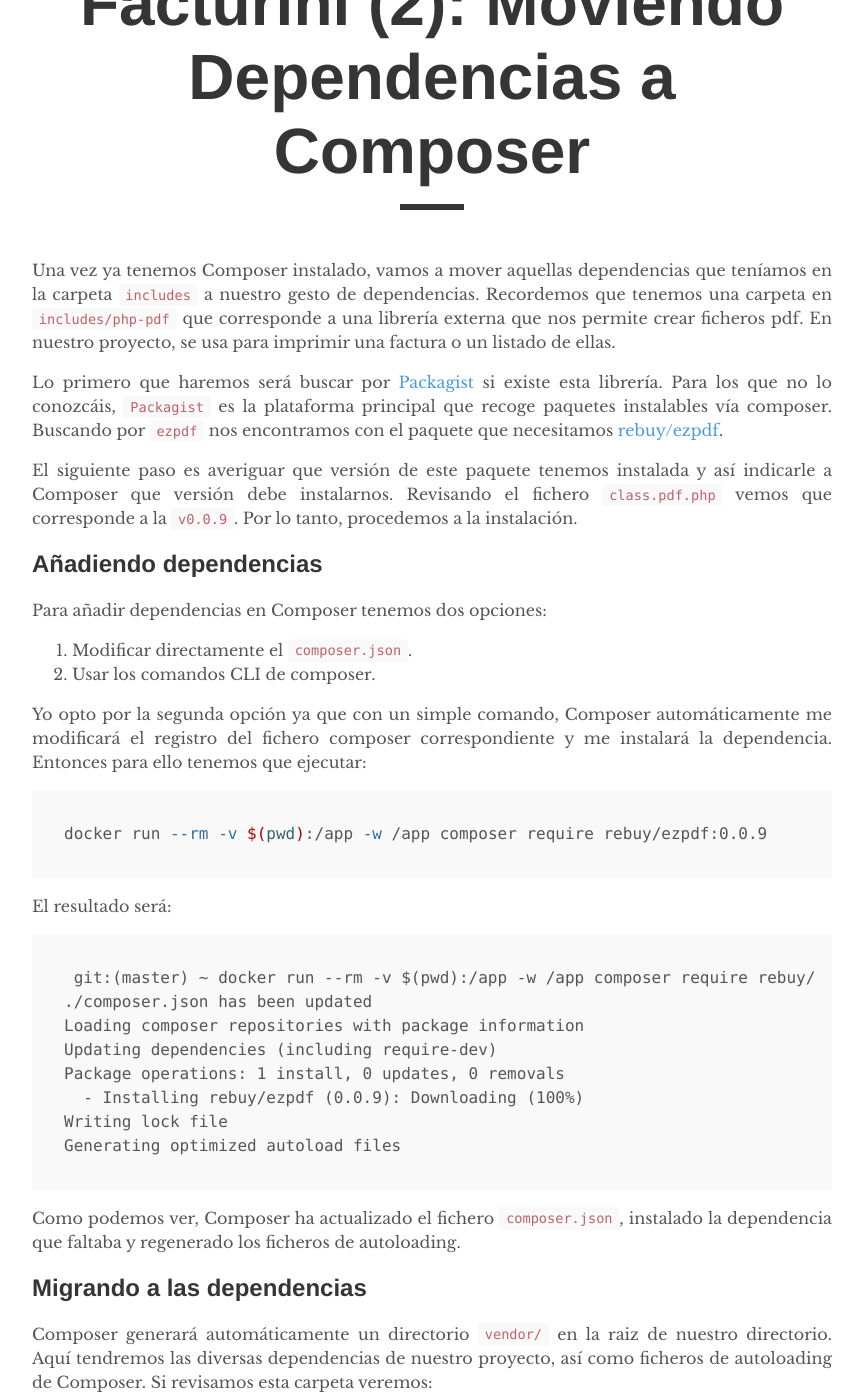
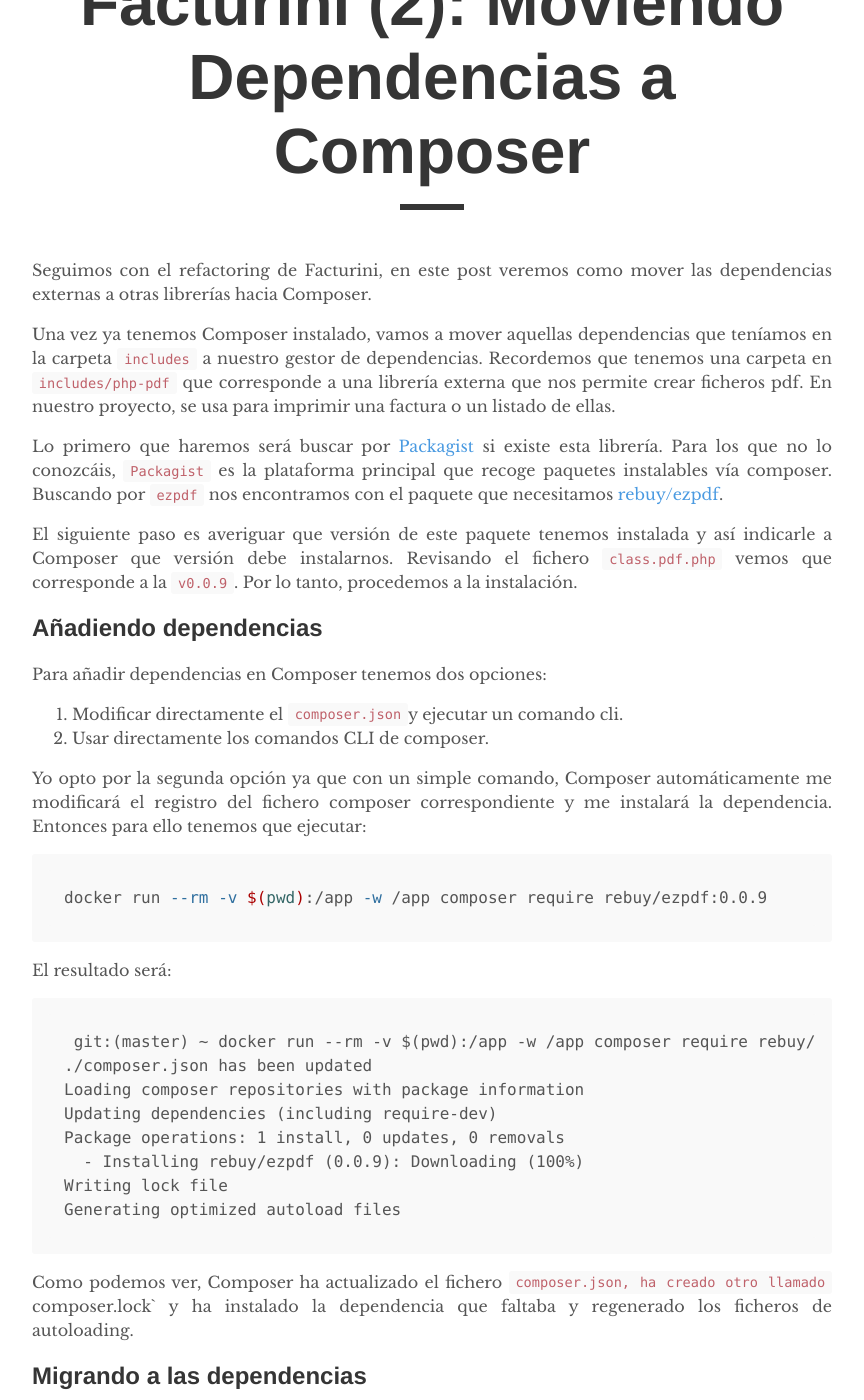
Before and after one commit to danitome24/slides, a Jekyll site: the page built from _posts/2019-04-14-moviendo-dependencias-a-composer.markdown, in a window 1280 px wide and 1400 px high, scrolled down 207 px. Shown: the whole window, without its empty margins (208-1072 px from the left). Built offline with Jekyll 4.4.1, drawn with Linux system fonts in a browser that asks for light colours.

Commit message:
Update 2019-04-14-moviendo-dependencias-a-composer.markdown

````diff
--- a/_posts/2019-04-14-moviendo-dependencias-a-composer.markdown
+++ b/_posts/2019-04-14-moviendo-dependencias-a-composer.markdown
@@ -6,8 +6,10 @@ author: danitome24
 summary: Moviendo las dependencias
 ---
 
+Seguimos con el refactoring de Facturini, en este post veremos como mover las dependencias externas a otras librerías hacia Composer.
+
 Una vez ya tenemos Composer instalado, vamos a mover aquellas dependencias que teníamos en la carpeta `includes` a
-nuestro gesto de dependencias. Recordemos que tenemos una carpeta en `includes/php-pdf` que corresponde a una librería
+nuestro gestor de dependencias. Recordemos que tenemos una carpeta en `includes/php-pdf` que corresponde a una librería
 externa que nos permite crear ficheros pdf. En nuestro proyecto, se usa para imprimir una factura o un listado de ellas.
 
 Lo primero que haremos será buscar por [Packagist](https://packagist.org/) si existe esta librería. Para los que no lo
@@ -22,8 +24,8 @@ instalación.
 
 Para añadir dependencias en Composer tenemos dos opciones:
 
-1. Modificar directamente el `composer.json`.
-1. Usar los comandos CLI de composer.
+1. Modificar directamente el `composer.json`y ejecutar un comando cli.
+1. Usar directamente los comandos CLI de composer.
 
 Yo opto por la segunda opción ya que con un simple comando, Composer automáticamente me modificará el registro del fichero
 composer correspondiente y me instalará la dependencia. Entonces para ello tenemos que ejecutar:
@@ -45,7 +47,7 @@ Writing lock file
 Generating optimized autoload files
 ```
 
-Como podemos ver, Composer ha actualizado el fichero `composer.json`, instalado la dependencia que faltaba y regenerado
+Como podemos ver, Composer ha actualizado el fichero `composer.json, ha creado otro llamado `composer.lock` y ha instalado la dependencia que faltaba y regenerado
 los ficheros de autoloading.
 
 ## Migrando a las dependencias
````
